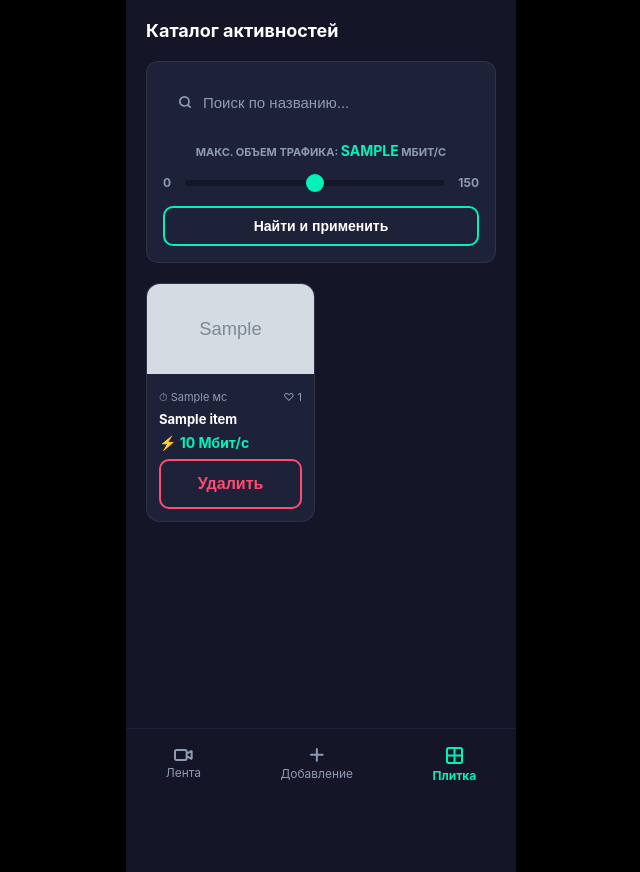
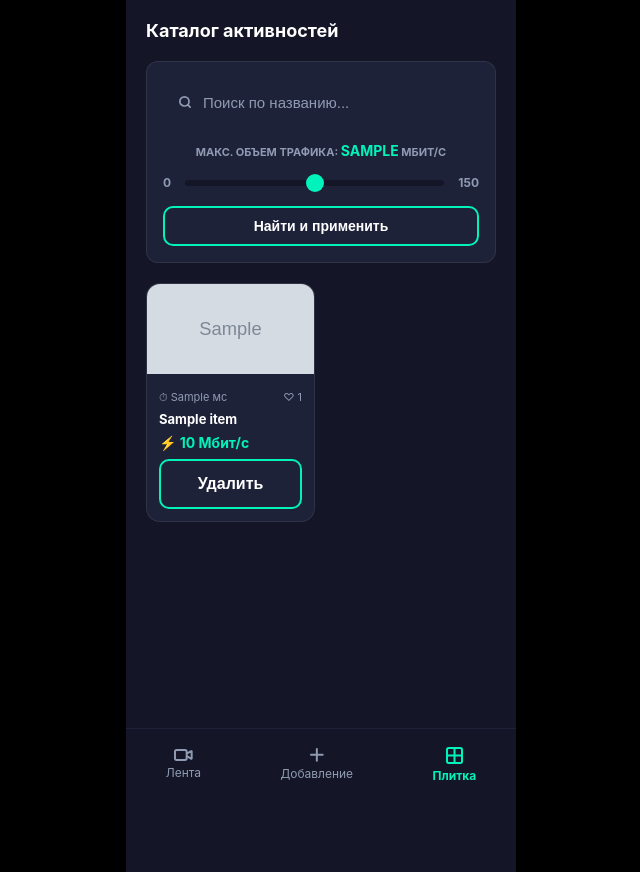
Before and after one commit to Oven29/wifi-bandwidth-backend, a Python web app: template templates/network_activities/catalog.html in a window 1280 px wide. Shown: the whole page, without its empty margins (319-959 px from the left). Run offline with Jinja, Linux system fonts and the light colour scheme; the template is opened without the code that fills it: most values are stand-ins (such as "Sample title", 1, 10 or a date in 2020); grey boxes marked "Sample" are stand-in pictures.

Commit message:
style: update delete button color to match theme

```diff
--- a/static/css/style.css
+++ b/static/css/style.css
@@ -747,16 +747,15 @@ body::-webkit-scrollbar {
     width: 100%;
     padding: 14px;
     background-color: transparent;
-    border: 2px solid #FF4B72;
-    color: #FF4B72;
+    border: 2px solid #00F3BB;
+    color: #fff;
     border-radius: 10px;
     font-size: 16px;
     font-weight: bold;
     cursor: pointer;
-    transition: background-color 0.3s, color 0.3s;
+    transition: background-color 0.3s;
 }
 
 .btn-delete-outline:hover {
-    background-color: #FF4B72;
-    color: #fff;
+    background-color: #333333;
 }
```
